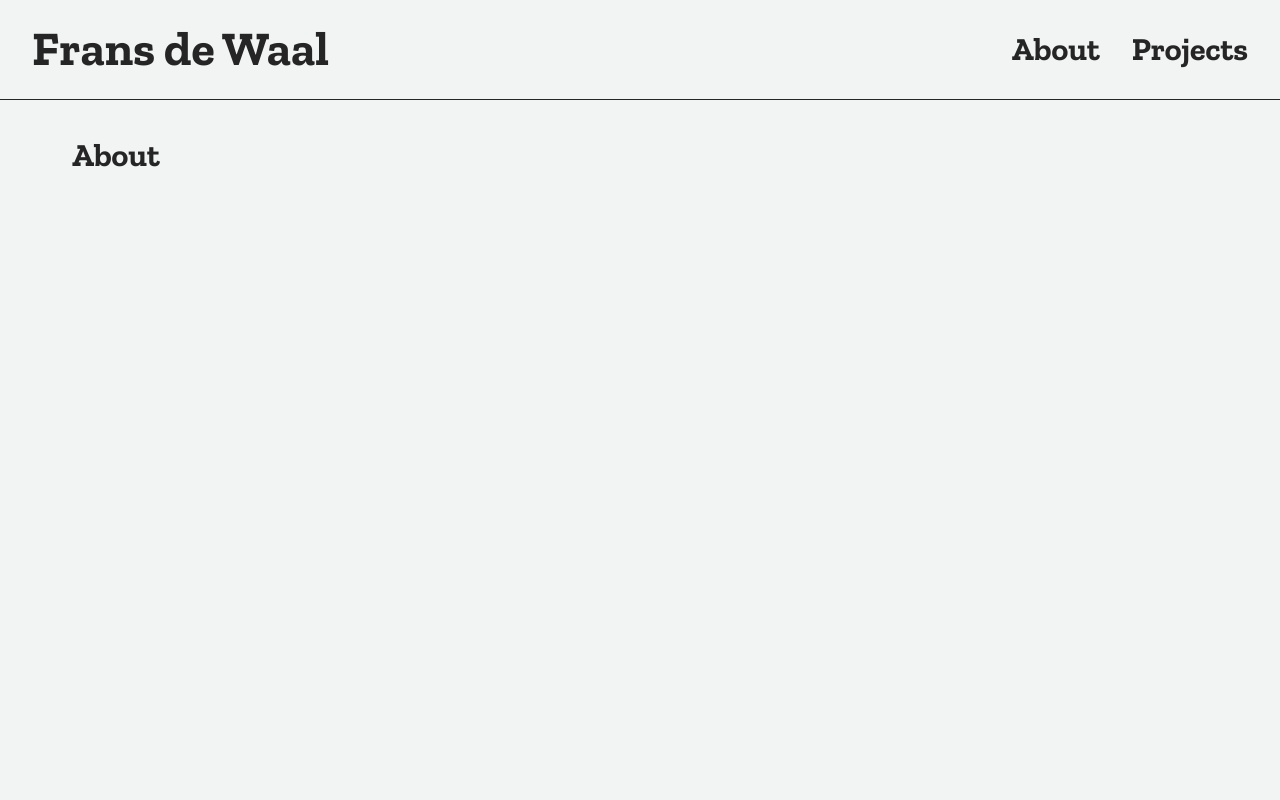
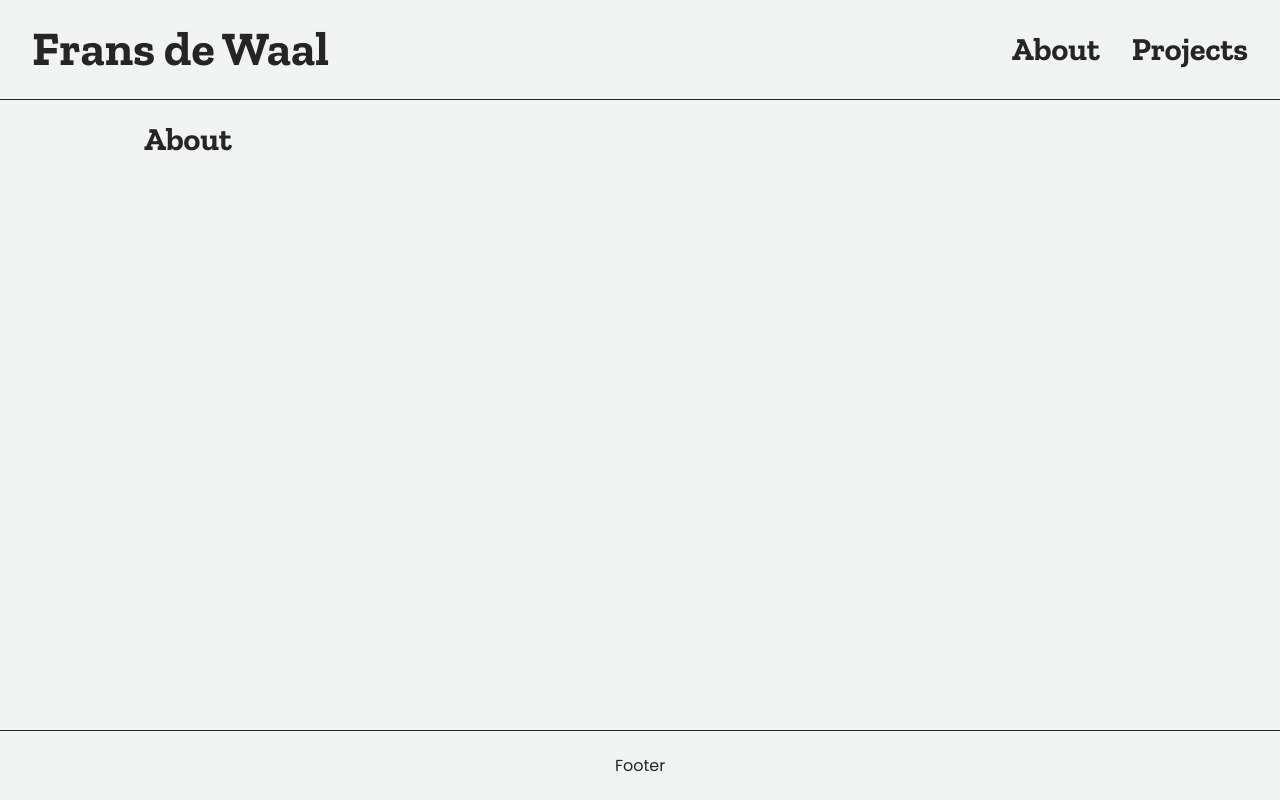
Before and after one commit to frans-de-waal/portfolio, a Next.js app: page /about in a window 1280 px wide. Built offline with nearby package versions, Linux system fonts and the light colour scheme.

Commit message:
Moved components to a seperate folder

```diff
--- a/app/globals.css
+++ b/app/globals.css
@@ -83,6 +83,7 @@
 
 :root {
   --header-height: 100px;
+  --footer-height: 70px;
 
   --c-light-blue: #f2f4f4;
   --c-black: #252525;
--- a/app/layout.jsx
+++ b/app/layout.jsx
@@ -1,5 +1,6 @@
 import "./globals.css";
-import Header from "./Header";
+import Header from "../components/Header";
+import Footer from "../components/Footer";
 import styles from "./layout.module.css";
 
 export default function RootLayout({ children }) {
@@ -7,8 +8,9 @@ export default function RootLayout({ children }) {
     <html lang="en">
       <head />
       <body>
-        <Header>Top Nav</Header>
+        <Header />
         <main className={styles.main}>{children}</main>
+        <Footer />
       </body>
     </html>
   );
--- a/app/layout.module.css
+++ b/app/layout.module.css
@@ -3,8 +3,8 @@
   flex-direction: column;
   justify-content: flex-start;
   align-items: flex-start;
-  padding: 2rem;
-  min-height: calc(100vh - var(--header-height));
-  max-width: 1200px;
+  padding: 1rem;
+  min-height: calc(100vh - var(--header-height) - var(--footer-height));
+  max-width: 1024px;
   margin: 0 auto;
 }
--- /dev/null
+++ b/components/Footer.jsx
@@ -0,0 +1,5 @@
+import styles from "./Footer.module.css";
+
+export default function Footer() {
+  return <footer className={styles.container}>Footer</footer>;
+}
--- /dev/null
+++ b/components/Footer.module.css
@@ -0,0 +1,12 @@
+.container {
+  height: var(--footer-height);
+  border-style: solid;
+  border-color: var(--c-black);
+  border-width: 0;
+  border-top-width: 1px;
+  padding: 0 2rem;
+  display: flex;
+  flex-direction: row;
+  justify-content: center;
+  align-items: center;
+}
```
Also changed, not shown: components/Header.jsx (renamed from app/Header.jsx), components/Header.module.css (renamed from app/Header.module.css).
